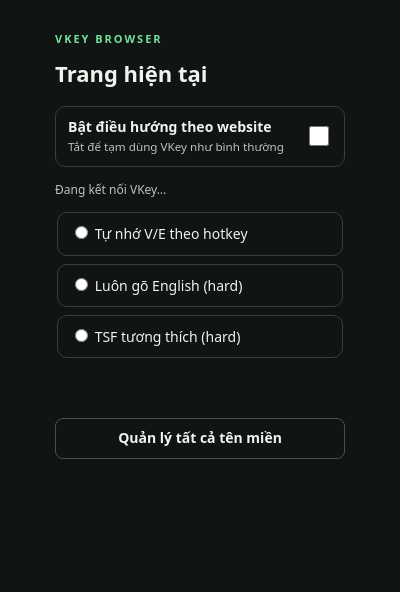
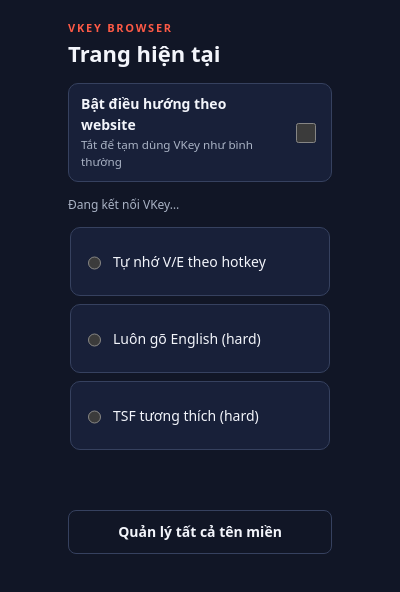
Before and after one commit to phatMT97/VKey-Browser, a browser extension: page src/popup.html in a window 400 px wide. Drawn offline with Linux system fonts and the light colour scheme.

Commit message:
Update UI

```diff
--- a/src/ui.css
+++ b/src/ui.css
@@ -1,28 +1,265 @@
-:root { color-scheme: light dark; font: 14px/1.45 system-ui, sans-serif; }
-body { margin: 0; background: #101412; color: #edf5ef; }
-main { max-width: 760px; margin: auto; padding: 28px; }
-.popup main { width: 290px; padding: 20px; }
-.eyebrow { color: #75e09b; font-size: 11px; font-weight: 800; letter-spacing: .18em; }
-h1 { margin: 4px 0 16px; font-size: 22px; overflow-wrap: anywhere; }
-.lede { max-width: 620px; color: #b8c6bd; }
-fieldset { display: grid; gap: 8px; padding: 0; border: 0; }
-label, .rule { border: 1px solid #344039; border-radius: 10px; padding: 10px 12px; }
-.master-toggle { display: flex; align-items: center; justify-content: space-between; gap: 16px; margin-bottom: 14px; }
-.master-toggle span { display: grid; gap: 2px; }
-.master-toggle small { color: #b8c6bd; }
-.master-toggle input { width: 20px; height: 20px; flex: 0 0 auto; padding: 0; accent-color: #75e09b; }
-.connection { margin: 0 0 14px; color: #b8c6bd; font-size: 12px; }
-.connection[data-state="connected"] { color: #75e09b; }
-.connection[data-state="error"] { color: #ff9a9a; }
-.remembered { margin: 10px 0 0; color: #b8c6bd; font-size: 12px; }
-button, input, select { border: 1px solid #445249; border-radius: 8px; padding: 9px 12px; font: inherit; }
-button { cursor: pointer; background: #75e09b; color: #08110b; font-weight: 700; }
-#options { width: 100%; margin-top: 12px; background: transparent; color: #edf5ef; }
-#add-form { display: grid; grid-template-columns: 1fr auto auto; gap: 8px; margin: 24px 0 8px; }
-.rule-list { display: grid; gap: 8px; margin-top: 20px; }
-.rule { display: grid; grid-template-columns: 1fr auto auto; align-items: center; gap: 12px; }
-.rule select { color: #edf5ef; background: #101412; }
-.rule button { padding: 5px 9px; background: transparent; color: #edf5ef; }
-aside { margin-top: 28px; padding: 14px; border-left: 3px solid #75e09b; color: #b8c6bd; }
-#status { min-height: 20px; color: #75e09b; }
-@media (max-width: 560px) { #add-form { grid-template-columns: 1fr; } }
+:root {
+  color-scheme: dark;
+  --brand-navy: #222b48;
+  --brand-coral: #fe5a46;
+  --brand-coral-hover: #ff6b57;
+  --page: #111626;
+  --surface: #182039;
+  --surface-strong: #202a45;
+  --text: #f3f5fb;
+  --text-muted: #aab3c5;
+  --border: #36415f;
+  --accent-soft: rgb(254 90 70 / 0.12);
+  --accent-text: #ff806e;
+  --accent-ink: #202842;
+  --danger: #ff9a9a;
+  font: 14px/1.45 system-ui, -apple-system, BlinkMacSystemFont, "Segoe UI", sans-serif;
+}
+
+* {
+  box-sizing: border-box;
+}
+
+body {
+  margin: 0;
+  background: var(--page);
+  color: var(--text);
+}
+
+main {
+  max-width: 760px;
+  margin: auto;
+  padding: 28px;
+}
+
+.popup main {
+  width: 304px;
+  padding: 20px;
+}
+
+.eyebrow {
+  margin: 0;
+  color: var(--brand-coral);
+  font-size: 11px;
+  font-weight: 800;
+  letter-spacing: 0.16em;
+}
+
+h1 {
+  margin: 4px 0 16px;
+  color: var(--text);
+  font-size: 22px;
+  line-height: 1.25;
+  overflow-wrap: anywhere;
+}
+
+.lede {
+  max-width: 620px;
+  color: var(--text-muted);
+}
+
+fieldset {
+  display: grid;
+  gap: 8px;
+  padding: 0;
+  border: 0;
+}
+
+label,
+.rule {
+  border: 1px solid var(--border);
+  border-radius: 10px;
+  background: var(--surface);
+  padding: 10px 12px;
+}
+
+#routes label {
+  display: flex;
+  min-height: 44px;
+  align-items: center;
+  gap: 9px;
+  cursor: pointer;
+  transition: border-color 180ms ease, background 180ms ease;
+}
+
+#routes label:hover {
+  border-color: var(--brand-coral);
+  background: var(--surface-strong);
+}
+
+#routes label:has(input:checked) {
+  border-color: var(--brand-coral);
+  background: var(--accent-soft);
+  box-shadow: inset 3px 0 0 var(--brand-coral);
+}
+
+.master-toggle {
+  display: flex;
+  min-height: 58px;
+  align-items: center;
+  justify-content: space-between;
+  gap: 16px;
+  margin-bottom: 14px;
+}
+
+.master-toggle span {
+  display: grid;
+  gap: 2px;
+}
+
+.master-toggle small {
+  color: var(--text-muted);
+}
+
+.master-toggle input {
+  width: 20px;
+  height: 20px;
+  flex: 0 0 auto;
+  padding: 0;
+}
+
+input[type="checkbox"],
+input[type="radio"] {
+  accent-color: var(--brand-coral);
+}
+
+.connection {
+  margin: 0 0 14px;
+  color: var(--text-muted);
+  font-size: 12px;
+}
+
+.connection[data-state="connected"] {
+  color: var(--accent-text);
+}
+
+.connection[data-state="error"] {
+  color: var(--danger);
+}
+
+.remembered {
+  margin: 10px 0 0;
+  color: var(--text-muted);
+  font-size: 12px;
+}
+
+button,
+input,
+select {
+  min-height: 44px;
+  border: 1px solid var(--border);
+  border-radius: 8px;
+  padding: 9px 12px;
+  font: inherit;
+}
+
+button {
+  cursor: pointer;
+  border-color: var(--brand-coral);
+  background: var(--brand-coral);
+  color: var(--accent-ink);
+  font-weight: 800;
+  transition: border-color 180ms ease, background 180ms ease, transform 180ms ease;
+}
+
+button:hover {
+  border-color: var(--brand-coral-hover);
+  background: var(--brand-coral-hover);
+}
+
+button:active {
+  transform: scale(0.98);
+}
+
+button:focus-visible,
+input:not([type="checkbox"]):not([type="radio"]):focus-visible,
+select:focus-visible,
+label:has(input:focus-visible) {
+  outline: 3px solid rgb(254 90 70 / 0.42);
+  outline-offset: 2px;
+}
+
+#options {
+  width: 100%;
+  margin-top: 12px;
+  border-color: var(--border);
+  background: transparent;
+  color: var(--text);
+}
+
+#options:hover {
+  border-color: var(--brand-coral);
+  background: var(--accent-soft);
+  color: var(--accent-text);
+}
+
+#add-form {
+  display: grid;
+  grid-template-columns: 1fr auto auto;
+  gap: 8px;
+  margin: 24px 0 8px;
+}
+
+#add-form input,
+#add-form select {
+  background: var(--surface);
+  color: var(--text);
+}
+
+.rule-list {
+  display: grid;
+  gap: 8px;
+  margin-top: 20px;
+}
+
+.rule {
+  display: grid;
+  grid-template-columns: 1fr auto auto;
+  align-items: center;
+  gap: 12px;
+}
+
+.rule select {
+  background: var(--page);
+  color: var(--text);
+}
+
+.rule button {
+  min-height: 44px;
+  padding: 5px 9px;
+  border-color: var(--border);
+  background: transparent;
+  color: var(--text);
+}
+
+.rule button:hover {
+  border-color: var(--danger);
+  color: var(--danger);
+}
+
+aside {
+  margin-top: 28px;
+  border-left: 3px solid var(--brand-coral);
+  background: var(--accent-soft);
+  padding: 14px;
+  color: var(--text-muted);
+}
+
+#status {
+  min-height: 20px;
+  color: var(--accent-text);
+}
+
+@media (prefers-reduced-motion: reduce) {
+  *,
+  *::before,
+  *::after {
+    transition-duration: 0.01ms !important;
+  }
+}
+
+@media (max-width: 560px) {
+  #add-form {
+    grid-template-columns: 1fr;
+  }
+}
```
